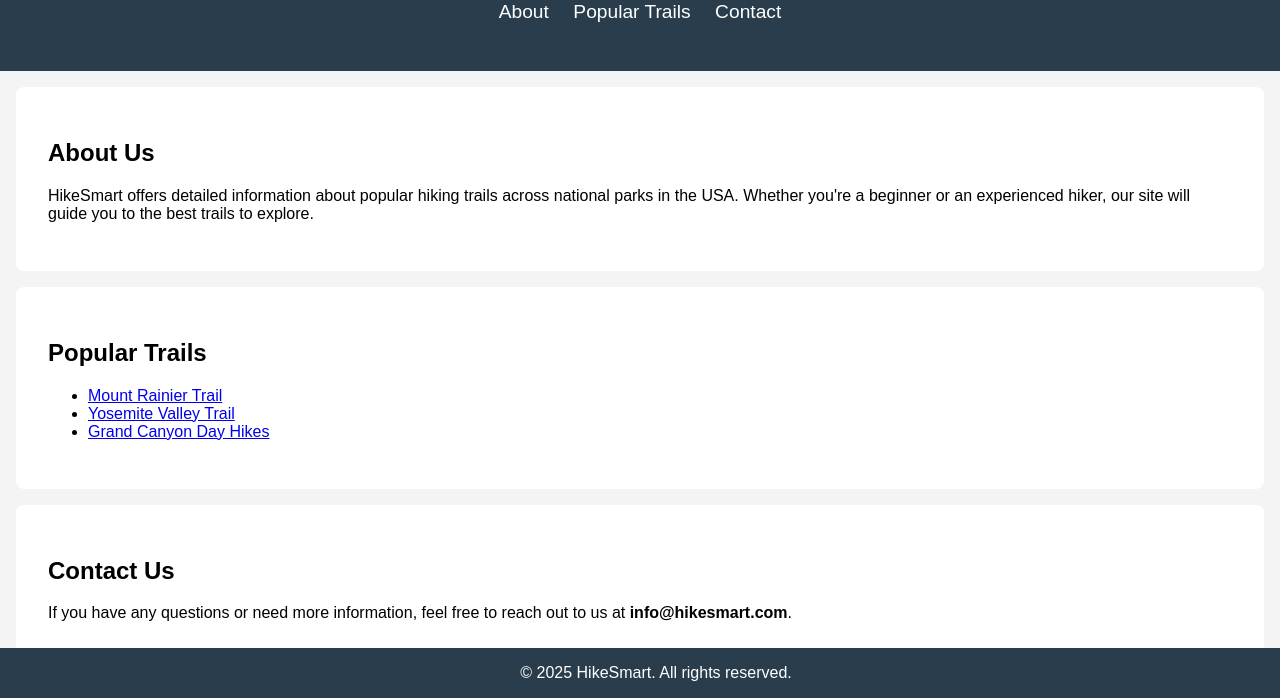
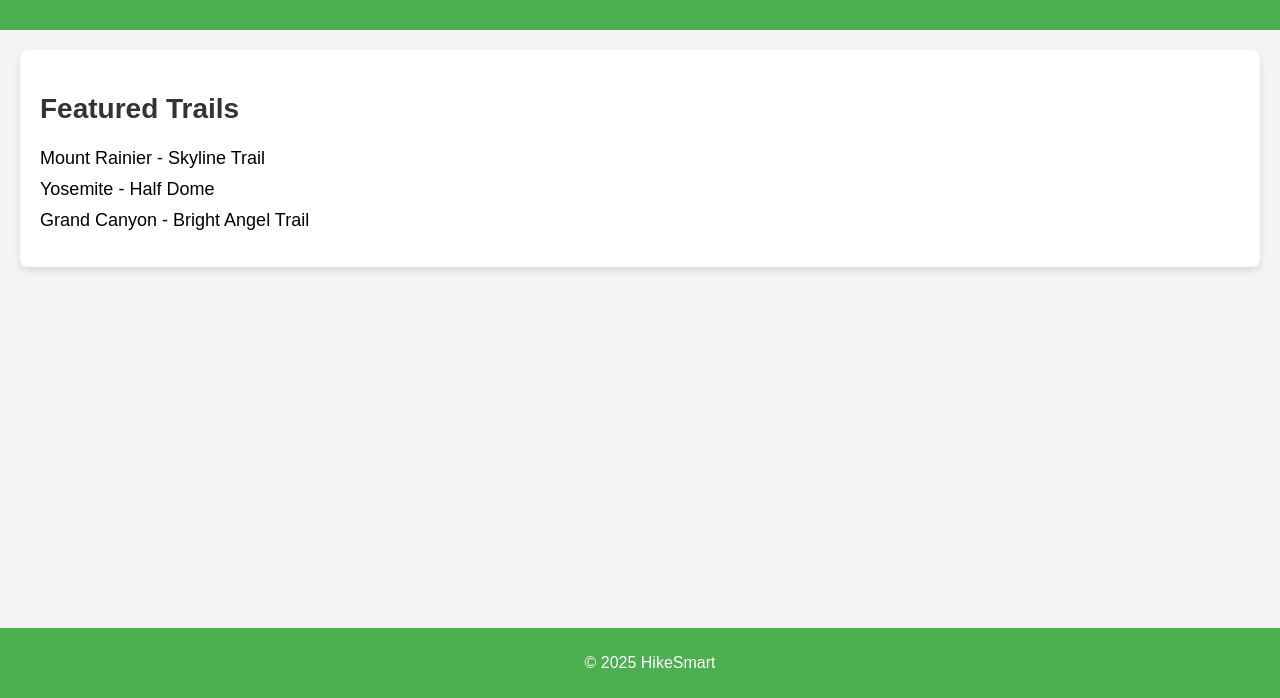
Before and after one commit to RashuRoll/HikeSmart, a plain HTML site: page index.html in a window 1280 px wide. Shown: the part 102-800 px from the top of the page. Drawn offline with Linux system fonts and the light colour scheme.

Commit message:
Update index.html

```diff
--- a/index.html
+++ b/index.html
@@ -3,9 +3,7 @@
 <head>
     <meta charset="UTF-8">
     <meta name="viewport" content="width=device-width, initial-scale=1.0">
-    <meta http-equiv="X-UA-Compatible" content="ie=edge">
-    <title>HikeSmart</title>
-    <link rel="stylesheet" href="styles.css"> <!-- Link to your CSS file -->
+    <title>HikeSmart - National Park Trails</title>
     <style>
         body {
             font-family: Arial, sans-serif;
@@ -13,82 +11,68 @@
             padding: 0;
             background-color: #f4f4f4;
         }
+
         header {
-            background-color: #2a3d4c;
+            background-color: #4CAF50;
             color: white;
+            padding: 20px;
             text-align: center;
-            padding: 2rem;
         }
+
         header h1 {
-            font-size: 3rem;
             margin: 0;
+            font-size: 36px;
         }
-        nav ul {
-            list-style: none;
+
+        section {
+            padding: 20px;
+            background-color: white;
+            margin: 20px;
+            border-radius: 8px;
+            box-shadow: 0 4px 8px rgba(0, 0, 0, 0.1);
+        }
+
+        section h2 {
+            font-size: 28px;
+            color: #333;
+        }
+
+        ul {
+            list-style-type: none;
             padding: 0;
         }
-        nav ul li {
-            display: inline;
-            margin: 0 10px;
+
+        ul li {
+            font-size: 18px;
+            margin: 10px 0;
         }
-        nav ul li a {
+
+        footer {
+            text-align: center;
+            padding: 10px;
+            background-color: #4CAF50;
             color: white;
-            text-decoration: none;
-            font-size: 1.2rem;
-        }
-        section {
-            padding: 2rem;
-            margin: 1rem;
-            background-color: white;
-            border-radius: 8px;
-        }
-        footer {
-            background-color: #2a3d4c;
-            color: white;
-            text-align: center;
-            padding: 1rem;
             position: fixed;
+            width: 100%;
             bottom: 0;
-            width: 100%;
-        }
-        footer p {
-            margin: 0;
         }
     </style>
 </head>
 <body>
     <header>
-        <h1>Welcome to HikeSmart!</h1>
-        <nav>
-            <ul>
-                <li><a href="#about">About</a></li>
-                <li><a href="#trails">Popular Trails</a></li>
-                <li><a href="#contact">Contact</a></li>
-            </ul>
-        </nav>
+        <h1>Welcome to HikeSmart</h1>
+        <p>Your guide to the best hiking trails in U.S. National Parks</p>
     </header>
-
-    <section id="about">
-        <h2>About Us</h2>
-        <p>HikeSmart offers detailed information about popular hiking trails across national parks in the USA. Whether you're a beginner or an experienced hiker, our site will guide you to the best trails to explore.</p>
-    </section>
-
-    <section id="trails">
-        <h2>Popular Trails</h2>
+    <section>
+        <h2>Featured Trails</h2>
         <ul>
-            <li><a href="mount-rainier.html">Mount Rainier Trail</a></li>
-            <li><a href="yosemite.html">Yosemite Valley Trail</a></li>
-            <li><a href="grand-canyon.html">Grand Canyon Day Hikes</a></li>
+            <li>Mount Rainier - Skyline Trail</li>
+            <li>Yosemite - Half Dome</li>
+            <li>Grand Canyon - Bright Angel Trail</li>
         </ul>
     </section>
-
-    <section id="contact">
-        <h2>Contact Us</h2>
-        <p>If you have any questions or need more information, feel free to reach out to us at <strong>info@hikesmart.com</strong>.</p>
-    </section>
-
     <footer>
-        <p>&copy; 2025 HikeSmart. All rights reserved.</p>
+        <p>© 2025 HikeSmart</p>
     </footer>
 </body>
 </html>
```
